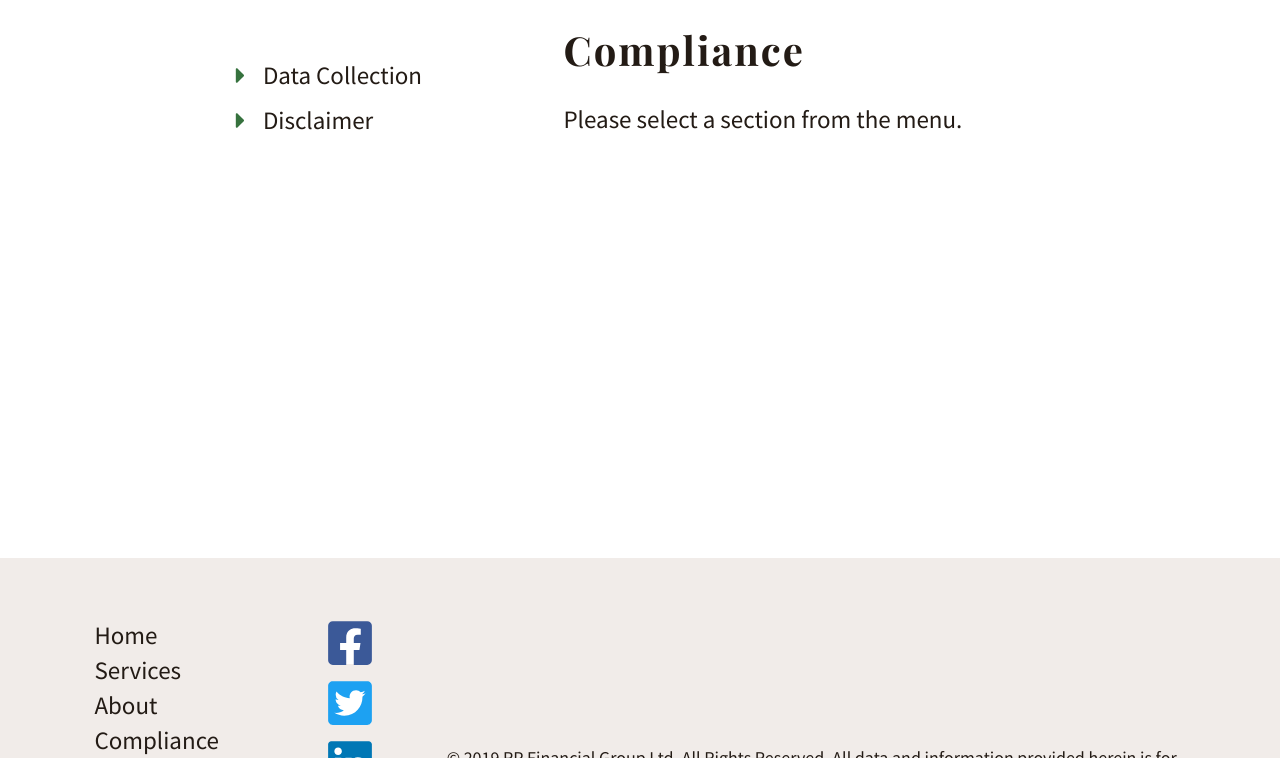
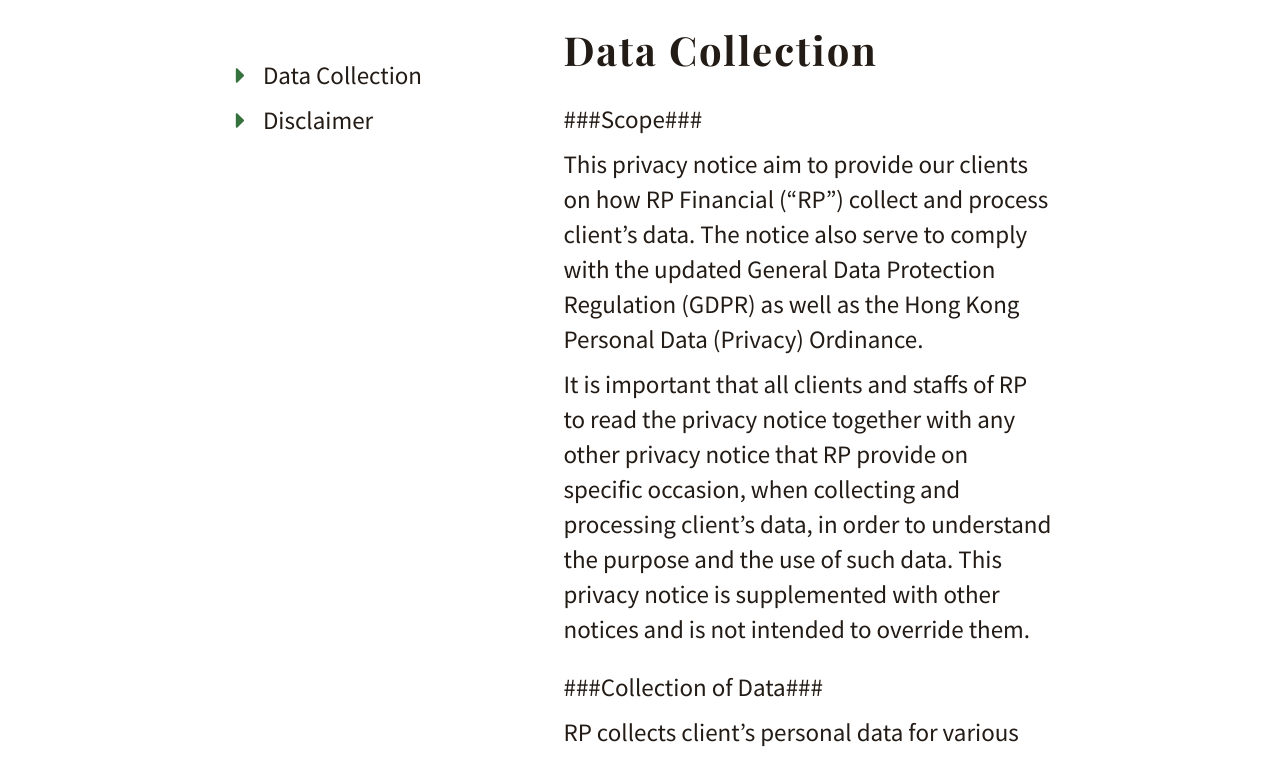
Before and after one commit to cooperda00/rp-fin-group, a Gatsby site: page /compliance in a window 1280 px wide. Shown: the part 642-1400 px from the top of the page. Built offline with nearby package versions, Linux system fonts and the light colour scheme; Gatsby itself is replaced by a stand-in of ours.

Commit message:
removes different pages for each service/compliance and turns into stateful components

```diff
--- a/gatsby-config.js
+++ b/gatsby-config.js
@@ -21,7 +21,7 @@
         short_name: `RP Fin Group`,
         start_url: `/`,
         background_color: `#fff`,
-        theme_color: `##36723e`,
+        theme_color: `#36723e`,
         display: `standalone`,
         icon: "src/images/logo.webp",
       },
--- a/src/components/Layout/Header/Navigation/Navigation.js
+++ b/src/components/Layout/Header/Navigation/Navigation.js
@@ -17,6 +17,7 @@
       <div className={styles.Links}>
         {links.map(({ path, text, partiallyActive }) => (
           <Link
+            key={text}
             to={path}
             activeClassName="active-route"
             partiallyActive={partiallyActive}
@@ -38,7 +39,9 @@
       <Slide right when={menu}>
         <div className={styles.MiniMenu}>
           {links.map(({ path, text }) => (
-            <Link to={path}>{text}</Link>
+            <Link to={path} key={text}>
+              {text}
+            </Link>
           ))}
         </div>
       </Slide>
--- /dev/null
+++ b/src/components/ViewerV2/Copy/Copy.js
@@ -0,0 +1,18 @@
+//Modules
+import React from "react"
+//Sass
+import styles from "./Copy.module.scss"
+
+const Copy = ({ title, html }) => {
+  return (
+    <div className={styles.Copy}>
+      <h2>{title}</h2>
+      <div
+        dangerouslySetInnerHTML={{ __html: html }}
+        className={styles.Markdown}
+      />
+    </div>
+  )
+}
+
+export default Copy
--- /dev/null
+++ b/src/components/ViewerV2/Copy/Copy.module.scss
@@ -0,0 +1,51 @@
+@import "../../../vars";
+
+.Copy {
+  margin-bottom: auto;
+
+  h2 {
+    @include font("L");
+
+    margin-bottom: $spaceM;
+    letter-spacing: 0.2rem;
+  }
+
+  @include min-width(768px) {
+    width: 60rem;
+
+    h2 {
+      @include font("XL");
+    }
+  }
+}
+
+.Markdown {
+  h3 {
+    @include font("M");
+    margin-bottom: $spaceS;
+  }
+  p {
+    @include font("S");
+    margin-bottom: $spaceS;
+  }
+
+  ul {
+    list-style: none;
+
+    li {
+      @include font("S");
+      margin-left: $spaceM;
+      margin-bottom: $spaceS;
+    }
+  }
+
+  @include min-width(768px) {
+    h3 {
+      @include font("L");
+    }
+    p,
+    ul li {
+      @include font("M");
+    }
+  }
+}
--- /dev/null
+++ b/src/components/ViewerV2/SideMenu/SideMenu.js
@@ -0,0 +1,81 @@
+//Modules
+import React from "react"
+//Sass
+import styles from "./SideMenu.module.scss"
+//Icons
+import { FaCaretRight } from "react-icons/fa"
+
+const SideMenu = ({
+  menu,
+  dataCollection,
+  disclaimer,
+  setCurrentCopy,
+  familyProtection,
+  portfolioManagement,
+  retirementPlanning,
+  strategicInvestment,
+  taxAdvisory,
+}) => {
+  const handleClick = e => {
+    e.preventDefault()
+    if (e.target.innerText === "Data Collection") {
+      setCurrentCopy({
+        title: dataCollection.title,
+        html: dataCollection.html,
+      })
+    }
+    if (e.target.innerText === "Disclaimer") {
+      setCurrentCopy({
+        title: disclaimer.title,
+        html: disclaimer.html,
+      })
+    }
+    if (e.target.innerText === "Family Protection & Insurance") {
+      setCurrentCopy({
+        title: familyProtection.title,
+        html: familyProtection.html,
+      })
+    }
+    if (e.target.innerText === "Portfolio Management") {
+      setCurrentCopy({
+        title: portfolioManagement.title,
+        html: portfolioManagement.html,
+      })
+    }
+    if (e.target.innerText === "Retirement Planning") {
+      setCurrentCopy({
+        title: retirementPlanning.title,
+        html: retirementPlanning.html,
+      })
+    }
+    if (e.target.innerText === "Strategic Investment") {
+      setCurrentCopy({
+        title: strategicInvestment.title,
+        html: strategicInvestment.html,
+      })
+    }
+    if (e.target.innerText === "Tax Advisory & Estate Planning") {
+      setCurrentCopy({
+        title: taxAdvisory.title,
+        html: taxAdvisory.html,
+      })
+    }
+  }
+
+  return (
+    <nav className={styles.SideMenu}>
+      <ul>
+        {menu.map((item, index) => {
+          return (
+            <li key={index} onClick={handleClick}>
+              <FaCaretRight />
+              {item.name}
+            </li>
+          )
+        })}
+      </ul>
+    </nav>
+  )
+}
+
+export default SideMenu
--- /dev/null
+++ b/src/components/ViewerV2/SideMenu/SideMenu.module.scss
@@ -0,0 +1,49 @@
+@import "../../../vars";
+
+.SideMenu {
+  align-self: flex-start;
+
+  ul {
+    @include flex(column, flex-start, flex-start);
+
+    margin-bottom: $spaceM;
+    flex-wrap: wrap;
+
+    li {
+      @include flex(row, center, center);
+      @include font("M");
+
+      list-style: none;
+      margin-bottom: 1rem;
+      cursor: pointer;
+
+      &:first-of-type {
+        margin-right: $spaceM;
+      }
+
+      svg {
+        margin-right: $spaceS;
+        color: $primary;
+      }
+    }
+  }
+
+  @include min-width(768px) {
+    ul {
+      @include flex(column, flex-start, flex-start);
+      margin: 0;
+      margin-top: $spaceM;
+
+      li {
+        margin: 0;
+        margin-bottom: 1rem;
+      }
+    }
+
+    width: 50%;
+    margin-bottom: auto;
+  }
+}
+
+.Link {
+}
--- /dev/null
+++ b/src/components/ViewerV2/Viewer.js
@@ -0,0 +1,43 @@
+//Modules
+import React from "react"
+//Sass
+import styles from "./Viewer.module.scss"
+//Components
+import Container from "../Layout/Container/Container"
+import Copy from "./Copy/Copy"
+import SideMenu from "./SideMenu/SideMenu"
+
+const Viewer = ({
+  menu,
+  html,
+  title,
+  dataCollection,
+  disclaimer,
+  setCurrentCopy,
+  familyProtection,
+  portfolioManagement,
+  retirementPlanning,
+  strategicInvestment,
+  taxAdvisory,
+}) => {
+  return (
+    <Container>
+      <div className={styles.Viewer}>
+        <SideMenu
+          menu={menu}
+          setCurrentCopy={setCurrentCopy}
+          dataCollection={dataCollection}
+          disclaimer={disclaimer}
+          familyProtection={familyProtection}
+          portfolioManagement={portfolioManagement}
+          retirementPlanning={retirementPlanning}
+          strategicInvestment={strategicInvestment}
+          taxAdvisory={taxAdvisory}
+        />
+        <Copy title={title} html={html} />
+      </div>
+    </Container>
+  )
+}
+
+export default Viewer
--- /dev/null
+++ b/src/components/ViewerV2/Viewer.module.scss
@@ -0,0 +1,13 @@
+@import "../../vars";
+
+.Viewer {
+  @include flex(column, flex-start, flex-start);
+
+  height: 100%;
+  padding: $spaceM;
+  min-height: 70vh;
+
+  @include min-width(768px) {
+    @include flex(row, space-around, center);
+  }
+}
--- a/src/pages/compliance.js
+++ b/src/pages/compliance.js
@@ -1,19 +1,32 @@
 //Modules
-import React from "react"
+import React, { useState } from "react"
 import { graphql } from "gatsby"
 //Components
 import Layout from "../components/Layout/Layout"
 import Hero from "../components/Utility/Hero/Hero"
 import BannerText from "../components/Utility/BannerText/BannerText"
-import Viewer from "../components/TemplateComponents/Viewer/Viewer"
+import Viewer from "../components/ViewerV2/Viewer"
 import SEO from "../components/SEO/SEO"
 //Constants
 import { complianceMenu } from "../constants/complianceMenu"
 
 const CompliancePage = ({ data }) => {
   const image = data.bg.childImageSharp.fluid
-  const { markdownRemark } = data
-  const { frontmatter, html } = markdownRemark
+
+  const dataCollection = {
+    title: data.dataCollection.frontmatter.title,
+    html: data.dataCollection.html,
+  }
+
+  const disclaimer = {
+    title: data.disclaimer.frontmatter.title,
+    html: data.disclaimer.html,
+  }
+
+  const [currentCopy, setCurrentCopy] = useState({
+    title: data.dataCollection.frontmatter.title,
+    html: data.dataCollection.html,
+  })
 
   return (
     <Layout>
@@ -27,9 +40,11 @@
       </Hero>
       <Viewer
         menu={complianceMenu}
-        html={html}
-        frontmatter={frontmatter}
-        noScroll
+        html={currentCopy.html}
+        title={currentCopy.title}
+        dataCollection={dataCollection}
+        disclaimer={disclaimer}
+        setCurrentCopy={setCurrentCopy}
       />
     </Layout>
   )
@@ -44,7 +59,15 @@
         }
       }
     }
-    markdownRemark(frontmatter: { title: { eq: "Compliance" } }) {
+    dataCollection: markdownRemark(
+      frontmatter: { title: { eq: "Data Collection" } }
+    ) {
+      html
+      frontmatter {
+        title
+      }
+    }
+    disclaimer: markdownRemark(frontmatter: { title: { eq: "Disclaimer" } }) {
       html
       frontmatter {
         title
```
Also changed, not shown: gatsby-node.js (+39 -39 lines), src/pages/services.js (+75 -8 lines).
